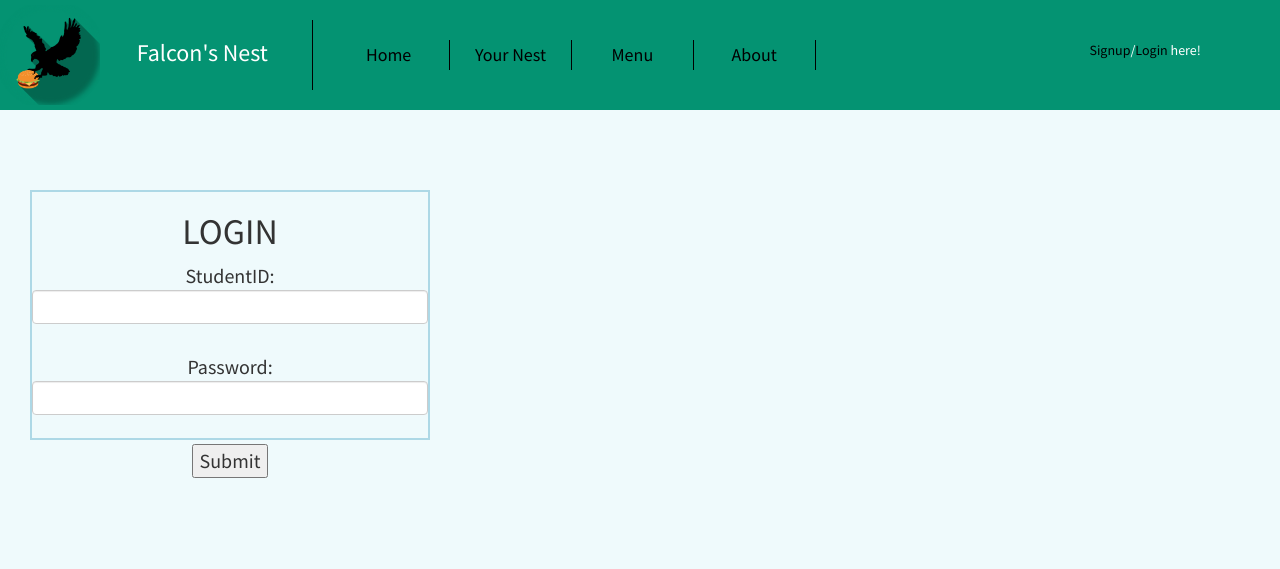
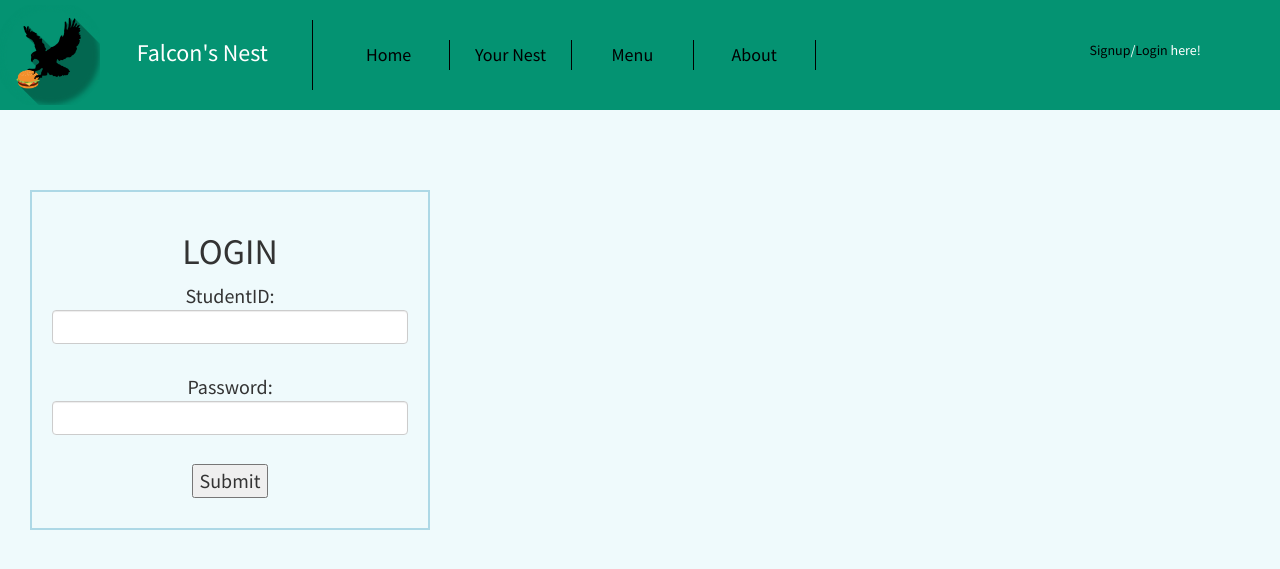
Before and after one commit to Cyber-Shadow/FalconsNest, a Django app: page / in a window 1280 px wide. Shown: the top 569 px of the page. Run offline with Django 3.2, Linux system fonts and the light colour scheme; some libraries are stand-ins or nearby versions.

Commit message:
Added Box padding

```diff
--- a/webapp/static/webapp/css/project/custom.css
+++ b/webapp/static/webapp/css/project/custom.css
@@ -13,7 +13,8 @@ body {
 
 .login {
   width: 400px;
-  height: 250px;
+  height: 340px;
+  padding: 20px;
   border: 2px solid lightblue;
   position: fixed;
   left: 30px;
```
